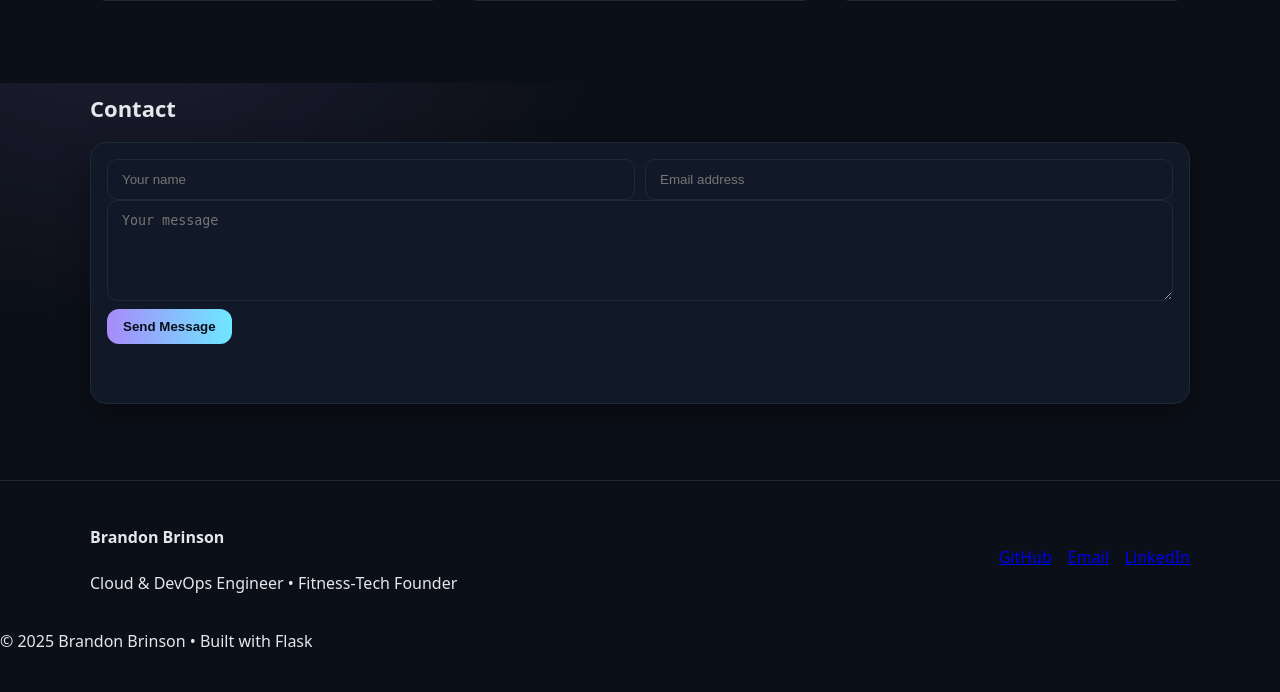
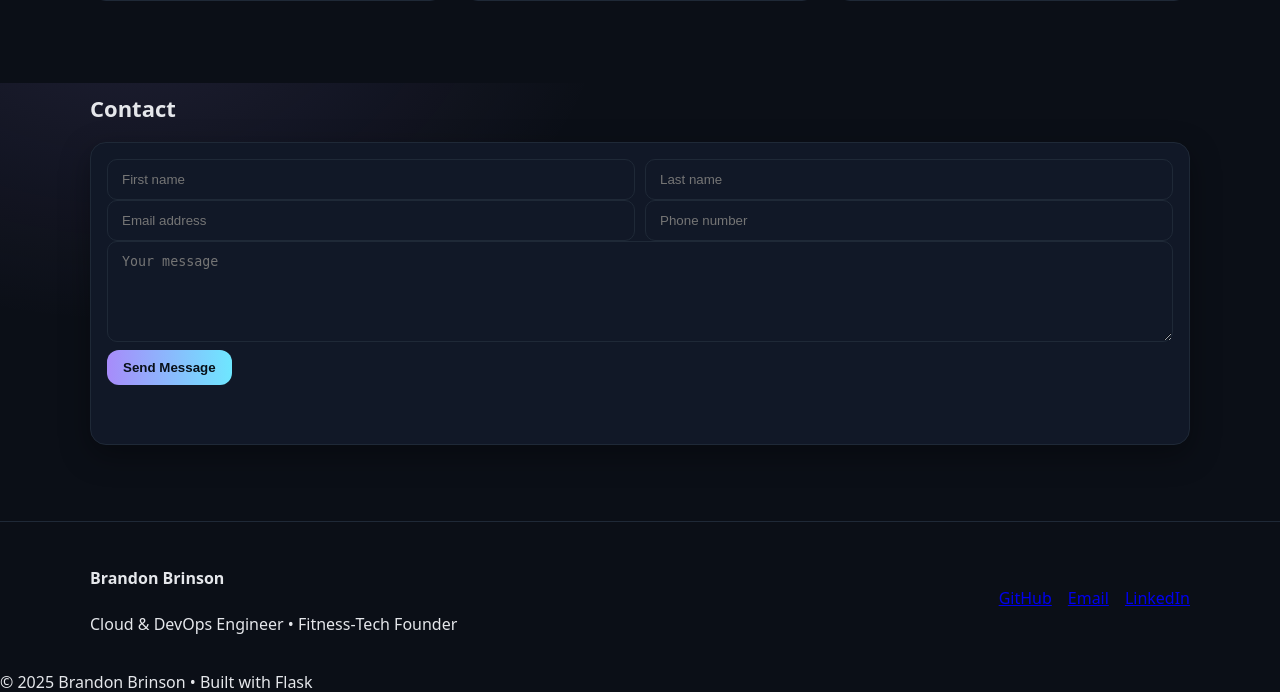
Before and after one commit to Bpbrinson/Portfolio, a Flask app: page / in a window 1280 px wide. Shown: the part 1517-2209 px from the top of the page. Before the commit the page ends 2164 px from the top, so only its background shows below. Run offline with Flask 3, Linux system fonts and the light colour scheme.

Commit message:
updated form

```diff
--- a/app/app.py
+++ b/app/app.py
@@ -1,7 +1,48 @@
-from flask import Flask, render_template, url_for
+from flask import Flask, render_template, request, jsonify
+import os
+import json
+import boto3
 
 def create_app():
     app = Flask(__name__)
+    sns = boto3.client("sns", region_name=os.getenv("AWS_REGION", "us-east-1"))
+    SNS_TOPIC_ARN = os.getenv("CONTACT_SNS_TOPIC_ARN")
+
+    @app.post("/api/contact")
+    def contact():
+        data = request.get_json(force=True)
+
+        # Basic validation
+        required = ["first_name", "last_name", "email", "message"]
+        missing = [k for k in required if not data.get(k)]
+        if missing:
+            return (
+                jsonify(
+                    {
+                        "error": "Missing required fields",
+                        "missing_fields": missing,
+                    }
+                ),
+                400,
+            )
+
+        payload = {
+        "first_name": data["first_name"].strip(),
+        "last_name": data["last_name"].strip(),
+        "email": data["email"].strip().lower(),
+        "phone": (data.get("phone") or "").strip(),
+        "message": data["message"].strip(),
+        "source": "portfolio-contact-form"
+    }
+
+        # Publish to SNS (SNS fans out to SQS)
+        sns.publish(
+            TopicArn=SNS_TOPIC_ARN,
+            Message=json.dumps(payload),
+            Subject="New portfolio contact form submission"
+        )
+
+        return jsonify({"ok": True}), 200
 
     @app.route("/")
     def index():
--- a/app/static/main.js
+++ b/app/static/main.js
@@ -33,3 +33,30 @@
   }
 }
 window.fakeSubmit = fakeSubmit;
+
+const form = document.getElementById("contactForm");
+  const statusEl = document.getElementById("formStatus");
+
+  form.addEventListener("submit", async (e) => {
+    e.preventDefault();
+    statusEl.textContent = "Sending...";
+
+    const payload = Object.fromEntries(new FormData(form).entries());
+
+    try {
+      const res = await fetch("/api/contact", {
+        method: "POST",
+        headers: { "Content-Type": "application/json" },
+        body: JSON.stringify(payload),
+      });
+
+      const data = await res.json();
+      if (!res.ok) throw new Error(data.error || "Failed");
+
+      statusEl.textContent = "Message sent ✅";
+      form.reset();
+    } catch (err) {
+      statusEl.textContent = "Error sending message ❌";
+      console.error(err);
+    }
+  });
--- a/app/templates/index.html
+++ b/app/templates/index.html
@@ -117,15 +117,22 @@
 
   <section id="contact" class="section container">
     <h2 class="section-title">Contact</h2>
-    <form class="contact-form" onsubmit="return false;">
+    <form class="contact-form" id="contactForm">
       <div class="row">
-        <input type="text" placeholder="Your name" required />
-        <input type="email" placeholder="Email address" required />
+        <input type="text" name="first_name" placeholder="First name" required />
+        <input type="text" name="last_name" placeholder="Last name" required />
       </div>
-      <textarea rows="5" placeholder="Your message"></textarea>
-      <button class="btn primary" onclick="fakeSubmit()">Send Message</button>
+
+      <div class="row">
+        <input type="email" name="email" placeholder="Email address" required />
+        <input type="tel" name="phone" placeholder="Phone number" />
+      </div>
+
+      <textarea name="message" rows="5" placeholder="Your message" required></textarea>
+
+      <button class="btn primary" type="submit">Send Message</button>
       <p id="formStatus" class="form-status" role="status" aria-live="polite"></p>
-    </form>
+  </form>
   </section>
 </main>
 {% endblock %}
```
